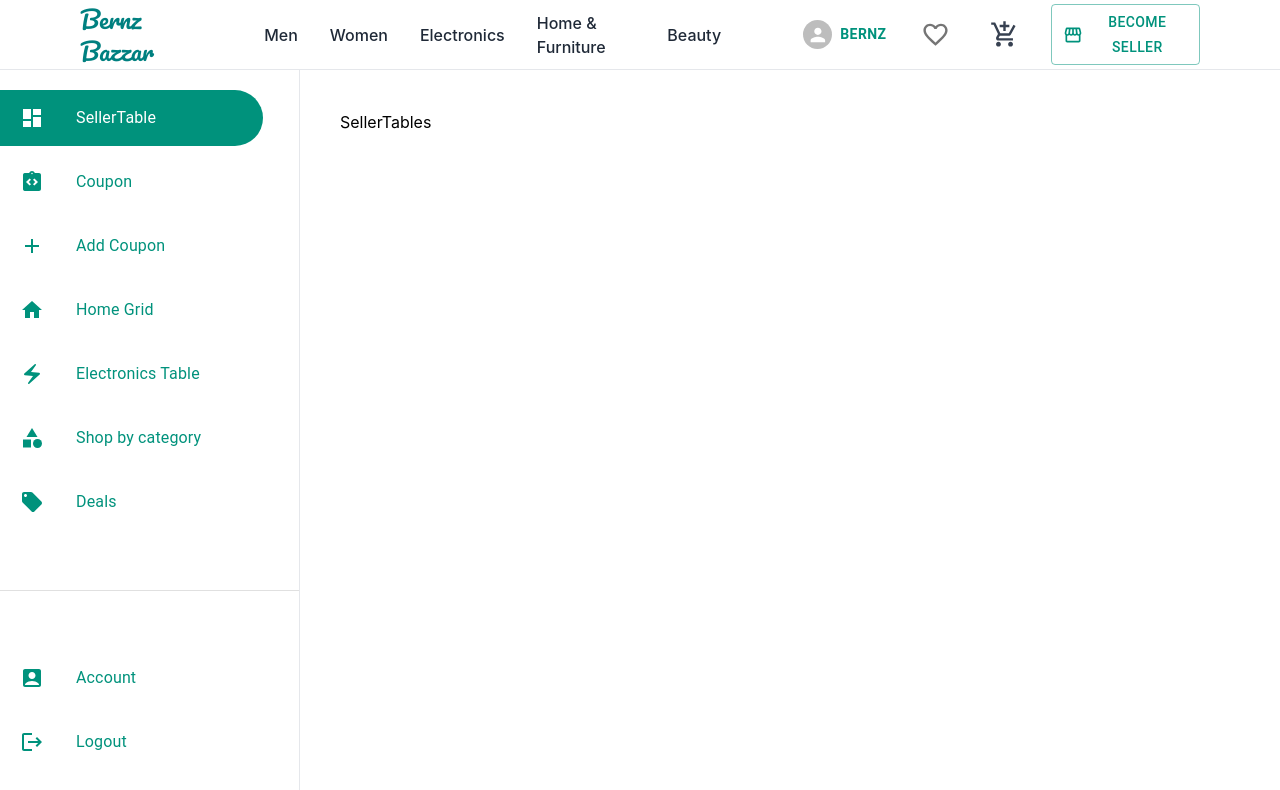
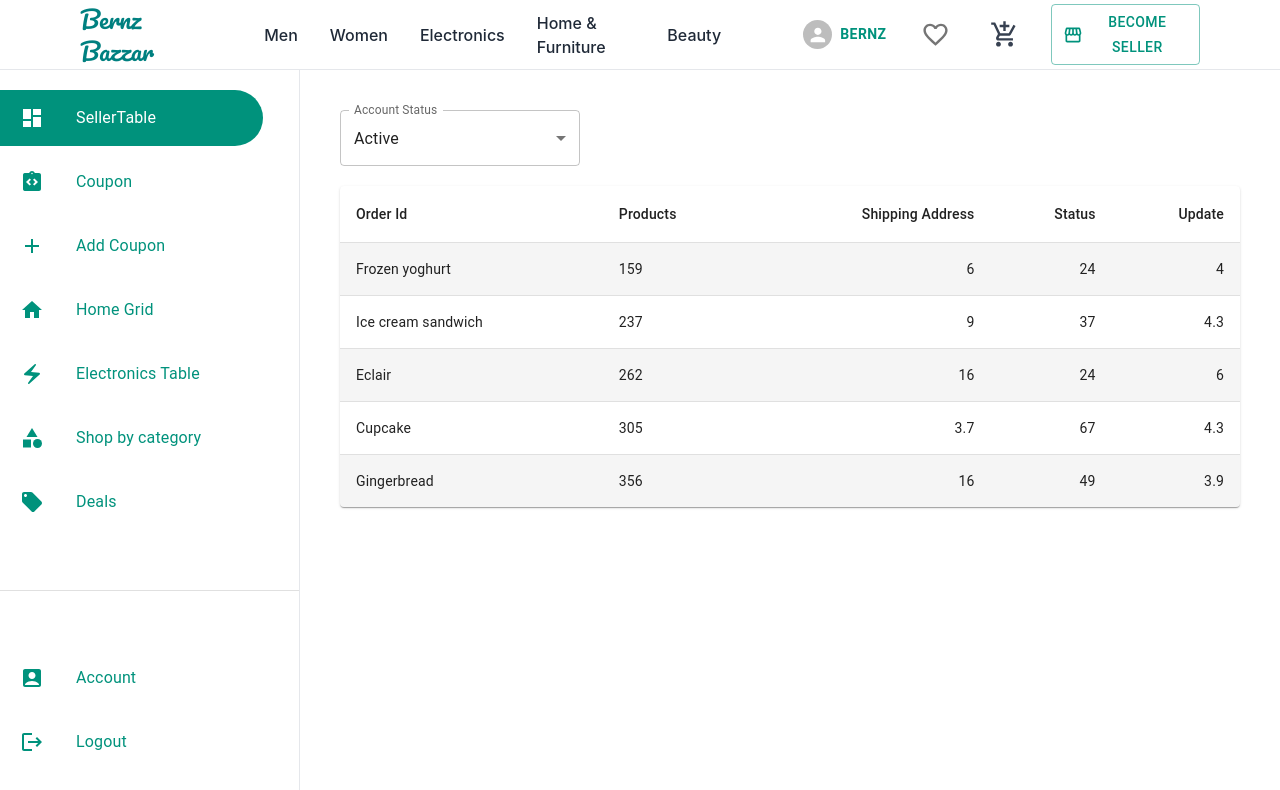
Before and after one commit to Bernie05/eCommerceJava-React, a React (Create React App) app in the folder frontend-ecommerce/: page /admin in a window 1280 px wide. Shown: the top 790 px of the page. Built offline with nearby package versions, Linux system fonts and the light colour scheme; some icons are missing.

Commit message:
add table on the Seller

```diff
--- a/frontend-ecommerce/src/admin/pages/seller/SellerTables.tsx
+++ b/frontend-ecommerce/src/admin/pages/seller/SellerTables.tsx
@@ -1,9 +1,148 @@
-import React from 'react'
+import {
+  FormControl,
+  InputLabel,
+  MenuItem,
+  Select,
+  SelectChangeEvent,
+} from "@mui/material";
+import React, { useState } from "react";import { styled } from '@mui/material/styles';
+import Table from '@mui/material/Table';
+import TableBody from '@mui/material/TableBody';
+import TableContainer from '@mui/material/TableContainer';
+import TableHead from '@mui/material/TableHead';
+import TableRow from '@mui/material/TableRow';
+import Paper from '@mui/material/Paper';
+import TableCell, { tableCellClasses } from '@mui/material/TableCell';
 
-const SellerTables = () => {
-  return (
-    <div>SellerTables</div>
-  )
+const StyledTableCell = styled(TableCell)(({ theme }) => ({
+  [`&.head`]: {
+    backgroundColor: theme.palette.common.black,
+    color: theme.palette.common.white,
+  },
+  [`&.body`]: {
+    fontSize: 14,
+  },
+}));
+
+const StyledTableRow = styled(TableRow)(({ theme }) => ({
+  "&:nth-of-type(odd)": {
+    backgroundColor: theme.palette.action.hover,
+  },
+  // hide last border
+  "&:last-child td, &:last-child th": {
+    border: 0,
+  },
+}));
+
+function createData(
+  name: string,
+  calories: number,
+  fat: number,
+  carbs: number,
+  protein: number,
+) {
+  return { name, calories, fat, carbs, protein };
 }
 
-export default SellerTables
+const rows = [
+  createData('Frozen yoghurt', 159, 6.0, 24, 4.0),
+  createData('Ice cream sandwich', 237, 9.0, 37, 4.3),
+  createData('Eclair', 262, 16.0, 24, 6.0),
+  createData('Cupcake', 305, 3.7, 67, 4.3),
+  createData('Gingerbread', 356, 16.0, 49, 3.9),
+];
+
+export const accStatus = [
+  {
+    status: "PENDING_VERIFICATION",
+    title: "Pending Verification",
+    description: "",
+  },
+  {
+    status: "ACTIVE",
+    title: "Active",
+    description: "",
+  },
+  {
+    status: "SUSPENDED",
+    title: "Suspended",
+    description: "",
+  },
+  {
+    status: "DEACTIVATED",
+    title: "Deactivated",
+    description: "",
+  },
+  {
+    status: "BANNED",
+    title: "Banned",
+    description: "",
+  },
+  {
+    status: "CLOSED",
+    title: "Close",
+    description: "",
+  },
+];
+const SellerTables = () => {
+  const [accountStatus, setAccountStatus] = useState("ACTIVE");
+
+  const handleChange = (event: SelectChangeEvent) => {
+    setAccountStatus(event.target.value as string);
+  };
+
+  return (
+    <>
+      <div className="pb-5 w-60">
+        <FormControl fullWidth>
+          <InputLabel id="account-status">Account Status</InputLabel>
+          <Select
+            labelId="account-status"
+            id="account-status"
+            label="Account Status"
+            value={accountStatus}
+            onChange={handleChange}
+          >
+            {accStatus.map(({ status, title }) => (
+              <MenuItem value={status}>{title}</MenuItem>
+            ))}
+          </Select>
+        </FormControl>
+      </div>
+
+      {/* table */}
+      <div>
+        <TableContainer component={Paper}>
+          <Table sx={{ minWidth: 700 }} aria-label="customized table">
+            <TableHead>
+              <TableRow>
+                <StyledTableCell>Order Id</StyledTableCell>
+                <StyledTableCell align="left">Products</StyledTableCell>
+                <StyledTableCell align="right">
+                  Shipping Address
+                </StyledTableCell>
+                <StyledTableCell align="right">Status</StyledTableCell>
+                <StyledTableCell align="right">Update</StyledTableCell>
+              </TableRow>
+            </TableHead>
+            <TableBody>
+              {rows.map((row) => (
+                <StyledTableRow key={row.name}>
+                  <StyledTableCell component="th" scope="row">
+                    {row.name}
+                  </StyledTableCell>
+                  <StyledTableCell align="left">{row.calories}</StyledTableCell>
+                  <StyledTableCell align="right">{row.fat}</StyledTableCell>
+                  <StyledTableCell align="right">{row.carbs}</StyledTableCell>
+                  <StyledTableCell align="right">{row.protein}</StyledTableCell>
+                </StyledTableRow>
+              ))}
+            </TableBody>
+          </Table>
+        </TableContainer>
+      </div>
+    </>
+  );
+};
+
+export default SellerTables;
--- a/frontend-ecommerce/src/util/uploadToCloudinary.ts
+++ b/frontend-ecommerce/src/util/uploadToCloudinary.ts
@@ -2,7 +2,6 @@
     // this two can get on the cloudinary account
     // cloud_name can be found on  the dashboard -> Home -> Dashboard
     // upload_preset can be found on the settings under the upload tab -> make sure unsigned is enabled
-    const cloud_name ='dsikfgrqk', upload_preset = 'bern-preset';
 
     if (pics) {
         console.log('pics:', pics);
```
